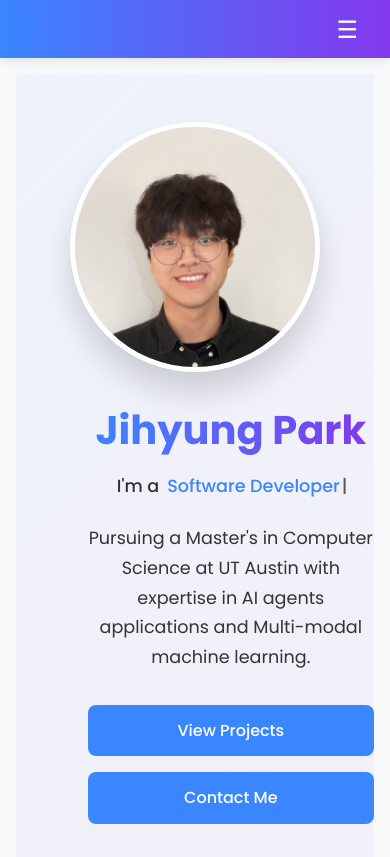
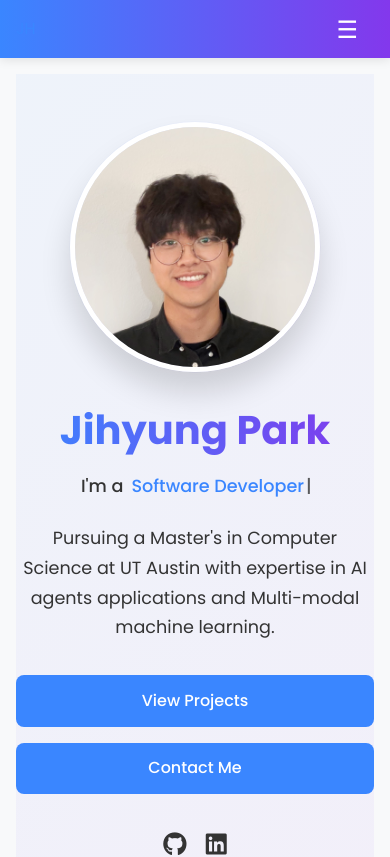
Before and after one commit to jihyung803/jihyung803.github.io, a React (Create React App) app: page / in a window 390 px wide. Shown: the top 857 px of the page. Built offline with nearby package versions, Linux system fonts and the light colour scheme.

Commit message:
fix css for mobile env

```diff
--- a/src/pages/Main.css
+++ b/src/pages/Main.css
@@ -306,6 +306,11 @@
     width: 300px;
     height: 300px;
   }
+  .profile-info {
+    margin-left: 0%;
+    flex: 1;
+    max-width: 600px;
+  }
 
   .profile-image-container::before {
     width: 300px;
```
